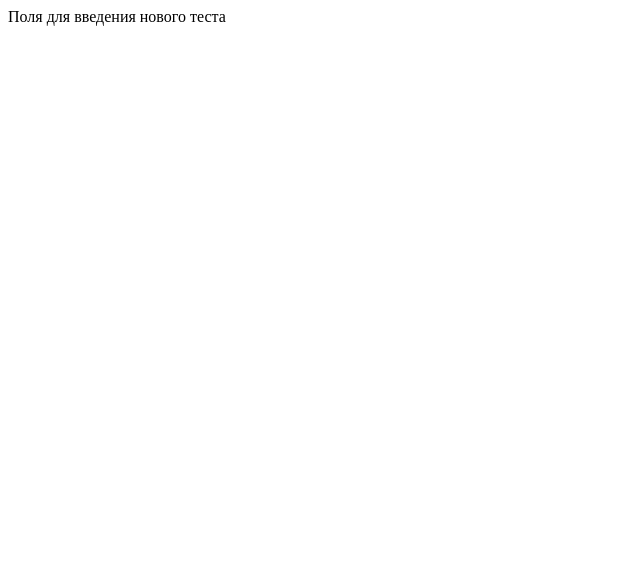
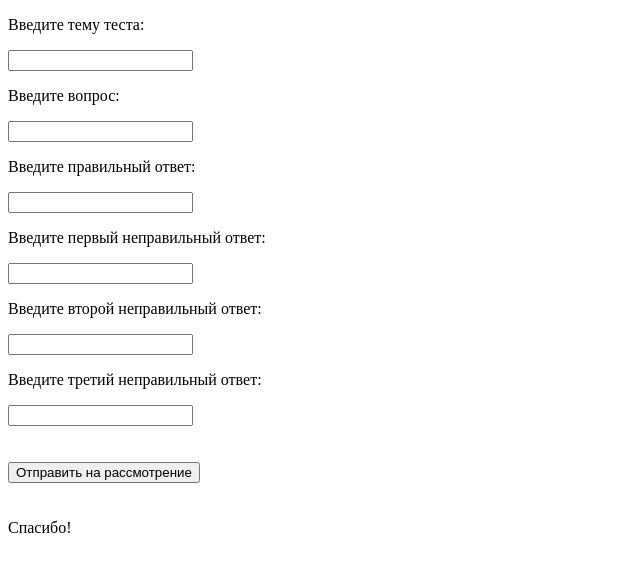
Before and after one commit to rustamSurmashev/CYKA, a website: page src/newTest.html in a window 1280 px wide. Shown: the whole page, without its empty margins (0-640 px from the left). Drawn offline with Linux system fonts and the light colour scheme.

Commit message:
newTest.html changed

```diff
--- a/src/newTest.html
+++ b/src/newTest.html
@@ -8,6 +8,20 @@
     <title>Document</title>
 </head>
 <body>
-Поля для введения нового теста
+<p>Введите тему теста:</p>
+<input id="newTheme">
+<p>Введите вопрос:</p>
+<input id="newQuestion">
+<p>Введите правильный ответ:</p>
+<input id="newAnswer">
+<p>Введите первый неправильный ответ:</p>
+<input id="newWrongAnswer1">
+<p>Введите второй неправильный ответ:</p>
+<input id="newWrongAnswer2">
+<p>Введите третий неправильный ответ:</p>
+<input id="newWrongAnswer3"><br><br><br>
+<button>Отправить на рассмотрение</button>
+<br><br><br>
+Спасибо!
 </body>
 </html>
```
